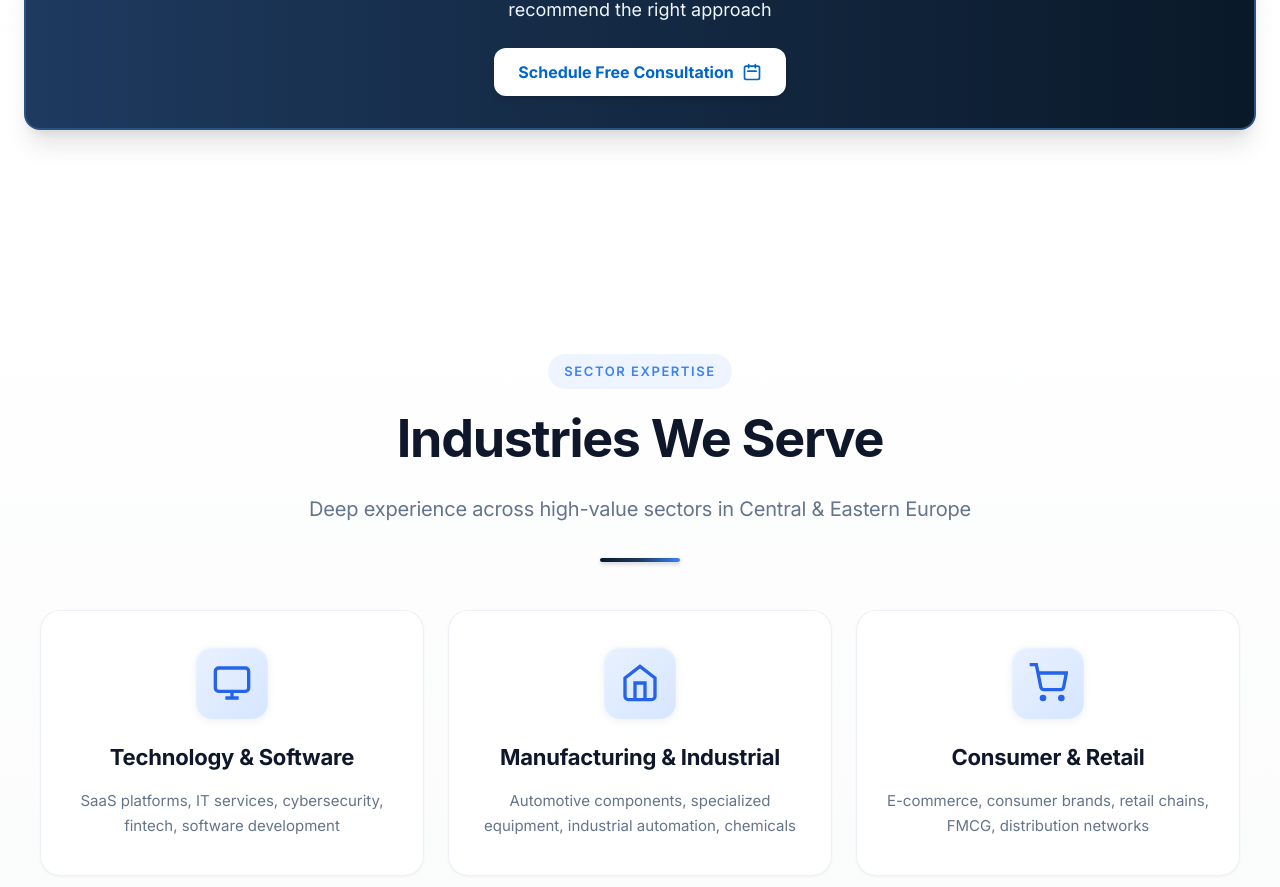
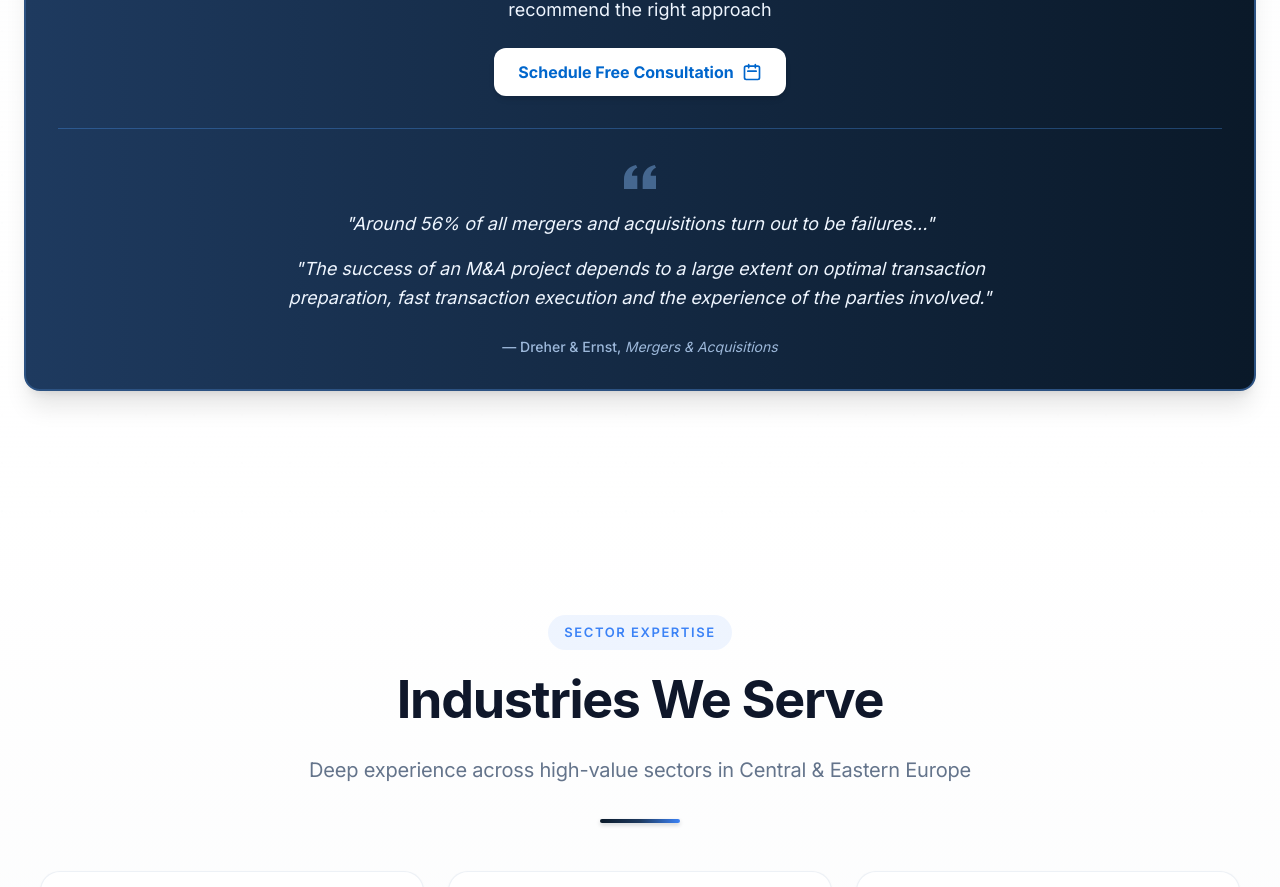
Before and after one commit to michaeljamesdaniel/daniel-risk-intelligence, a Next.js app: page / in a window 1280 px wide. Shown: the part 1795-2682 px from the top of the page. Built offline with nearby package versions, Linux system fonts and the light colour scheme.

Commit message:
feat: add M&A statistics quote to services section
- Add professional blockquote with Dreher & Ernst citation
- Include statistics about M&A failure rates and success factors
- Style with elegant typography and quote icon
- Position below consultation CTA with border separator

```diff
--- a/src/app/page.tsx
+++ b/src/app/page.tsx
@@ -614,6 +614,26 @@ export default function Home() {
                 <path strokeLinecap="round" strokeLinejoin="round" strokeWidth="2" d="M8 7V3m8 4V3m-9 8h10M5 21h14a2 2 0 002-2V7a2 2 0 00-2-2H5a2 2 0 00-2 2v12a2 2 0 002 2z"/>
               </svg>
             </a>
+
+            {/* Quote Section */}
+            <div className="mt-8 pt-8 border-t border-blue-400/30">
+              <div className="max-w-3xl mx-auto">
+                <svg className="w-8 h-8 text-blue-300/40 mb-4 mx-auto" fill="currentColor" viewBox="0 0 24 24">
+                  <path d="M14.017 21v-7.391c0-5.704 3.731-9.57 8.983-10.609l.995 2.151c-2.432.917-3.995 3.638-3.995 5.849h4v10h-9.983zm-14.017 0v-7.391c0-5.704 3.748-9.57 9-10.609l.996 2.151c-2.433.917-3.996 3.638-3.996 5.849h3.983v10h-9.983z"/>
+                </svg>
+                <blockquote className="space-y-4">
+                  <p className="text-blue-50 text-base md:text-lg italic leading-relaxed">
+                    "Around 56% of all mergers and acquisitions turn out to be failures..."
+                  </p>
+                  <p className="text-blue-50 text-base md:text-lg italic leading-relaxed">
+                    "The success of an M&A project depends to a large extent on optimal transaction preparation, fast transaction execution and the experience of the parties involved."
+                  </p>
+                  <footer className="text-blue-200/80 text-sm font-medium pt-2">
+                    — Dreher & Ernst, <cite className="font-normal italic">Mergers & Acquisitions</cite>
+                  </footer>
+                </blockquote>
+              </div>
+            </div>
           </div>
 
         </div>
```
